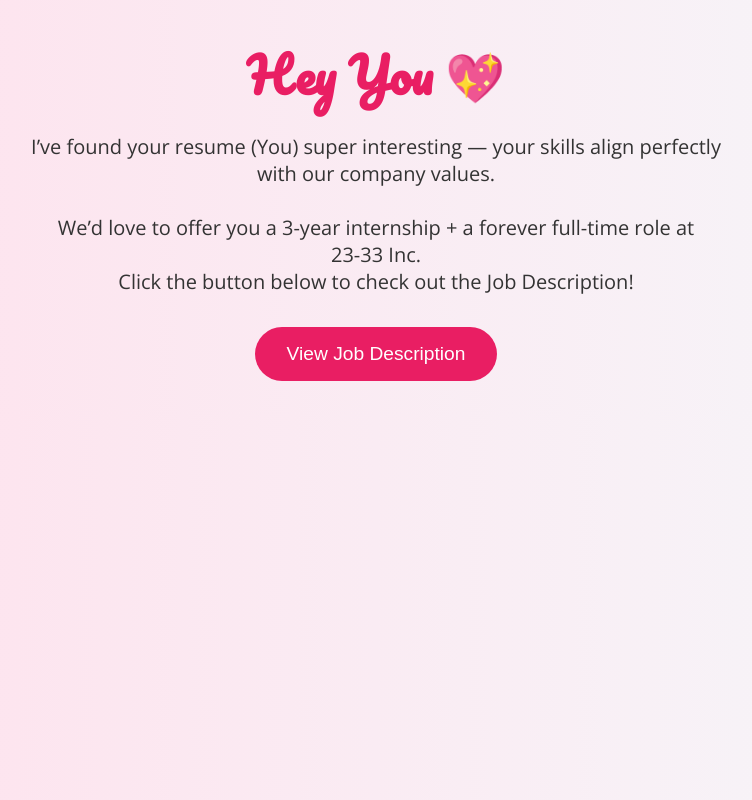
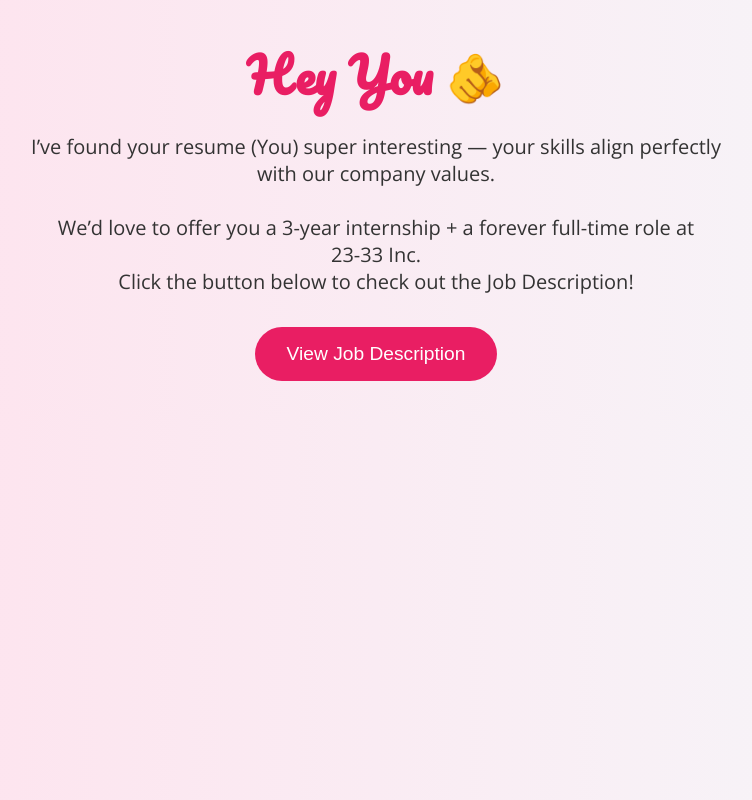
Before and after one commit to neehar-phani/23-33-Inc.-Internship-Full-Time-Offer, a plain HTML site: page index.html in a window 1280 px wide. Shown: the whole page, without its empty margins (264-1016 px from the left). Drawn offline with nearby package versions, Linux system fonts and the light colour scheme.

Commit message:
Update index.html

```diff
--- a/index.html
+++ b/index.html
@@ -88,7 +88,7 @@
 </head>
 <body>
   <div id="main">
-    <h1>Hey You 💖</h1>
+    <h1>Hey You 🫵</h1>
     <p>I’ve found your resume (You) super interesting — your skills align perfectly with our company values.
     <br><br>We’d love to offer you a 3-year internship + a forever full-time role at
     <br>23-33 Inc.<br>
```
